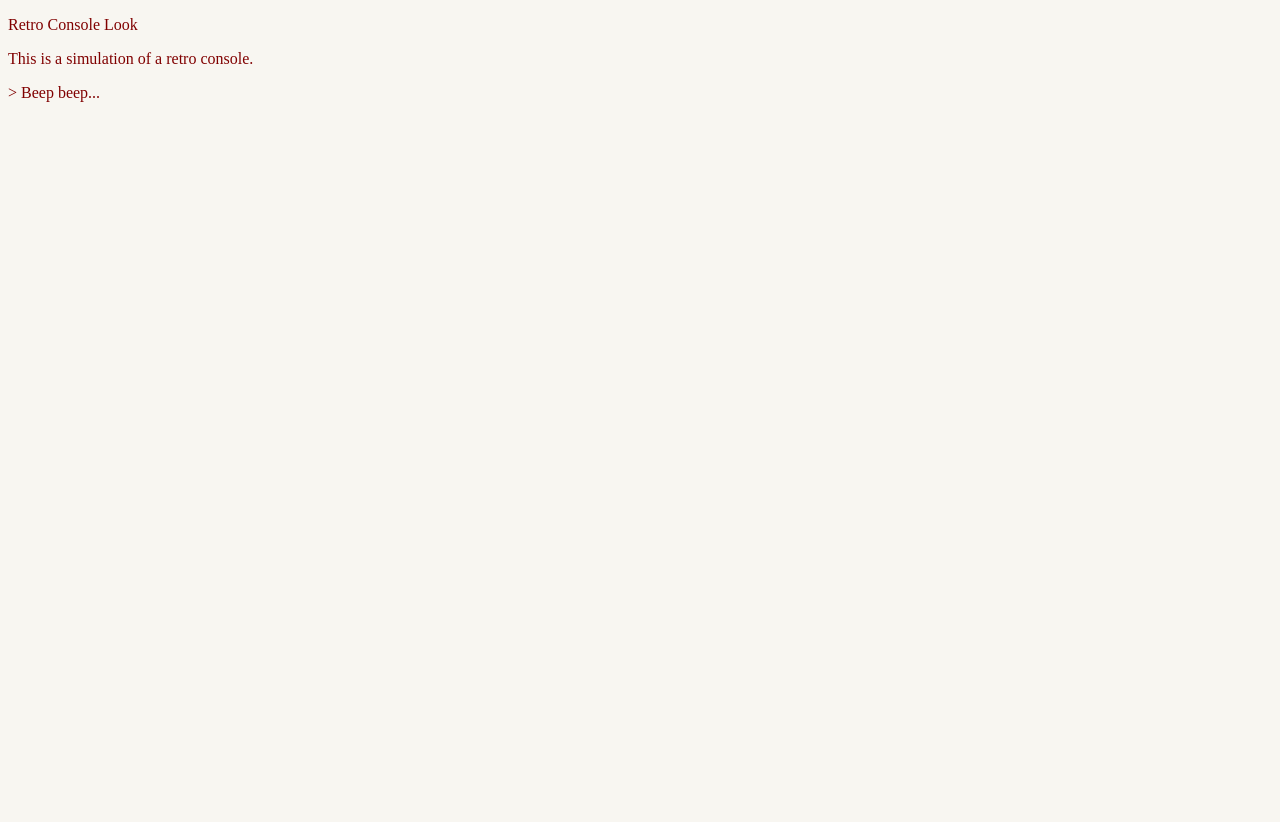
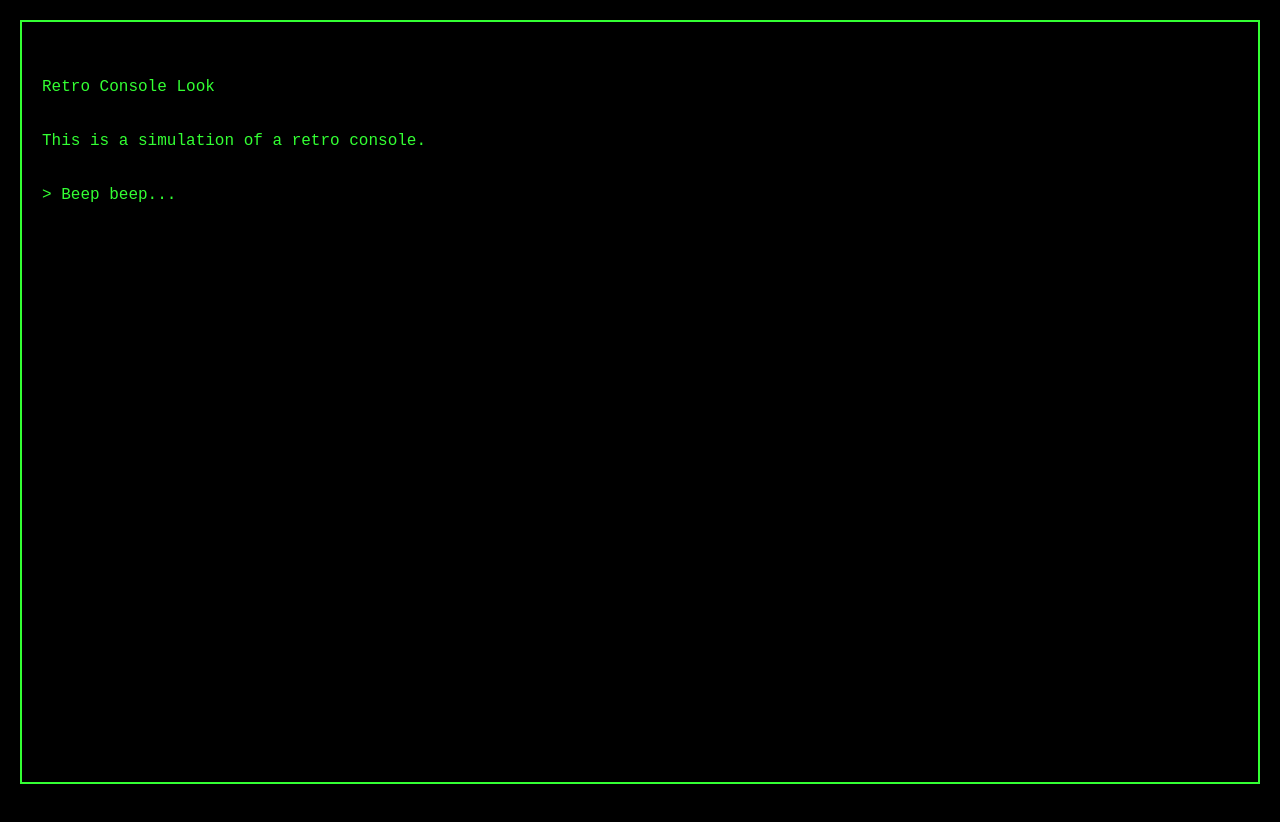
Before and after one commit to maddiehealy/maddiehealy.github.io, a plain HTML site: page technical_02.html in a window 1280 px wide. Before the commit the page ends 800 px from the top, so only its background shows below. Drawn offline with Linux system fonts and the light colour scheme.

Commit message:
undoing changes on tech 2

```diff
--- a/technical_02.css
+++ b/technical_02.css
@@ -1,32 +1,30 @@
-:root {
-    --uchicago-maroon: #800000;
-    --uchicago-gray: #808080;
-    --uchicago-light-gray: #B9B9B9;
-    --uchicago-dark-gray: #373A36;
-    --uchicago-blue: #0051A2;
-    --uchicago-light-blue: #8AB8E8;
-    --uchicago-cream: #F8F6F1;
-  }
+body {
+    background-color: black;
+    color: #33ff33; /* Bright green text */
+    font-family: 'Courier New', Courier, monospace; /* Monospace font for that retro feel */
+    margin: 0;
+    padding: 20px;
+    height: 100vh; /* Full height of the viewport */
+    overflow: hidden; /* Prevent scrolling */
+}
 
-  body {
-    background-color: var(--uchicago-cream);
-    color: var(--uchicago-maroon);
-  }
+.console-container {
+    white-space: pre-wrap; /* Allows text formatting with whitespace */
+    overflow: auto; /* Allows scrolling within the container if content overflows */
+    height: 90%; /* Height of the console container */
+    padding: 20px;
+    border: 2px solid #33ff33; /* Bright green border */
+}
 
-  .header {
-    background-color: var(--uchicago-maroon);
-    color: var(--uchicago-cream);
-  }
+@keyframes blink-cursor {
+    from { border-right-color: #33ff33; }
+    to { border-right-color: transparent; }
+}
 
-  .footer {
-    background-color: var(--uchicago-dark-gray);
-    color: var(--uchicago-cream);
-  }
+.console-container:focus {
+    animation: blink-cursor 1s step-end infinite;
+}
 
-  a {
-    color: var(--uchicago-blue);
-  }
-
-  a:hover {
-    color: var(--uchicago-light-blue);
-  }
+.console-text {
+    margin: 0; /* Adjusts the margin for the text */
+}
```
